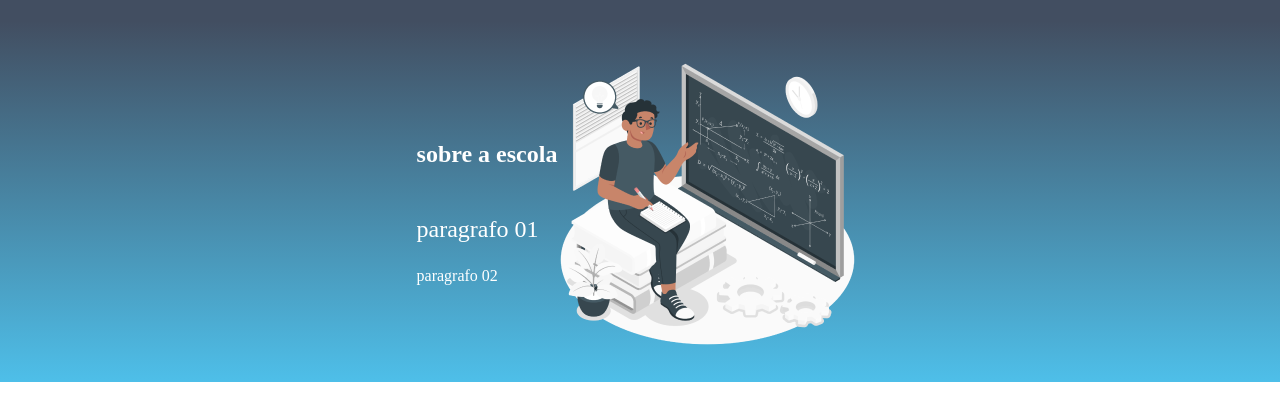
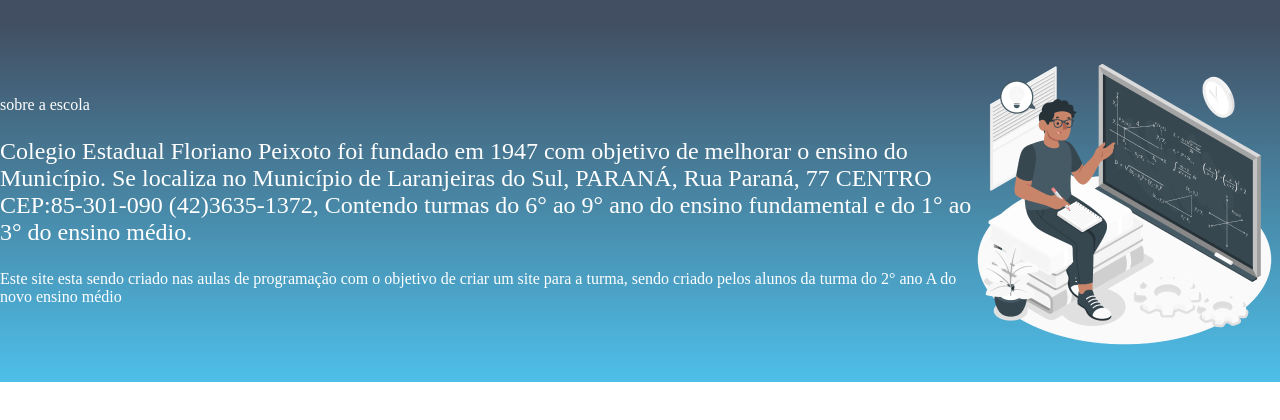
Before and after one commit to Prihschon/site-escola, a plain HTML site: page index.html in a window 1280 px wide. Shown: the part 84-504 px from the top of the page. Drawn offline with Linux system fonts and the light colour scheme.

Commit message:
Add files via upload
dia 04

```diff
--- a/index.html
+++ b/index.html
@@ -23,10 +23,12 @@
 
 
     <section class="escola">
-      <div class="escola-div-conteudo">
+      <div class="escola-div-conteudo
         <h2 class="escola-titulo">sobre a escola</h2>
-        <p class="escola-texto-um">paragrafo 01</p>
-        <p class="escola-texto-2">paragrafo 02</p>
+        <p class="escola-texto-um">Colegio Estadual Floriano Peixoto foi fundado em 1947 com objetivo de melhorar o ensino do Município. Se localiza no Município de Laranjeiras do Sul, PARANÁ, Rua Paraná, 77 CENTRO CEP:85-301-090 (42)3635-1372, Contendo turmas do 6° ao 9° ano do ensino fundamental e do 1° ao 3° do ensino médio.</p>
+        <p class="escola-texto-2">Este site esta sendo criado nas aulas de programação com o objetivo de criar um site para a turma, sendo criado pelos alunos da turma do 2° ano A do novo ensino médio
+
+        </p>
 
       </div>
 
```
